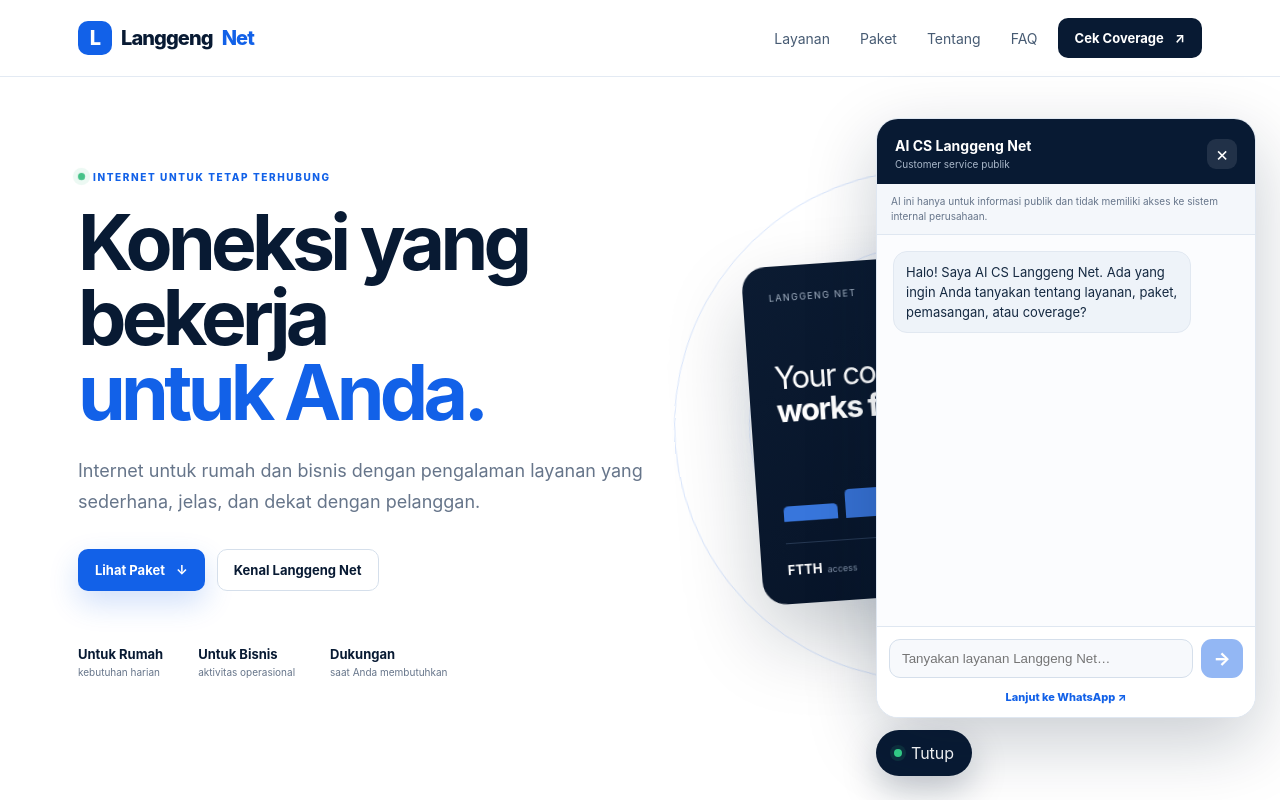
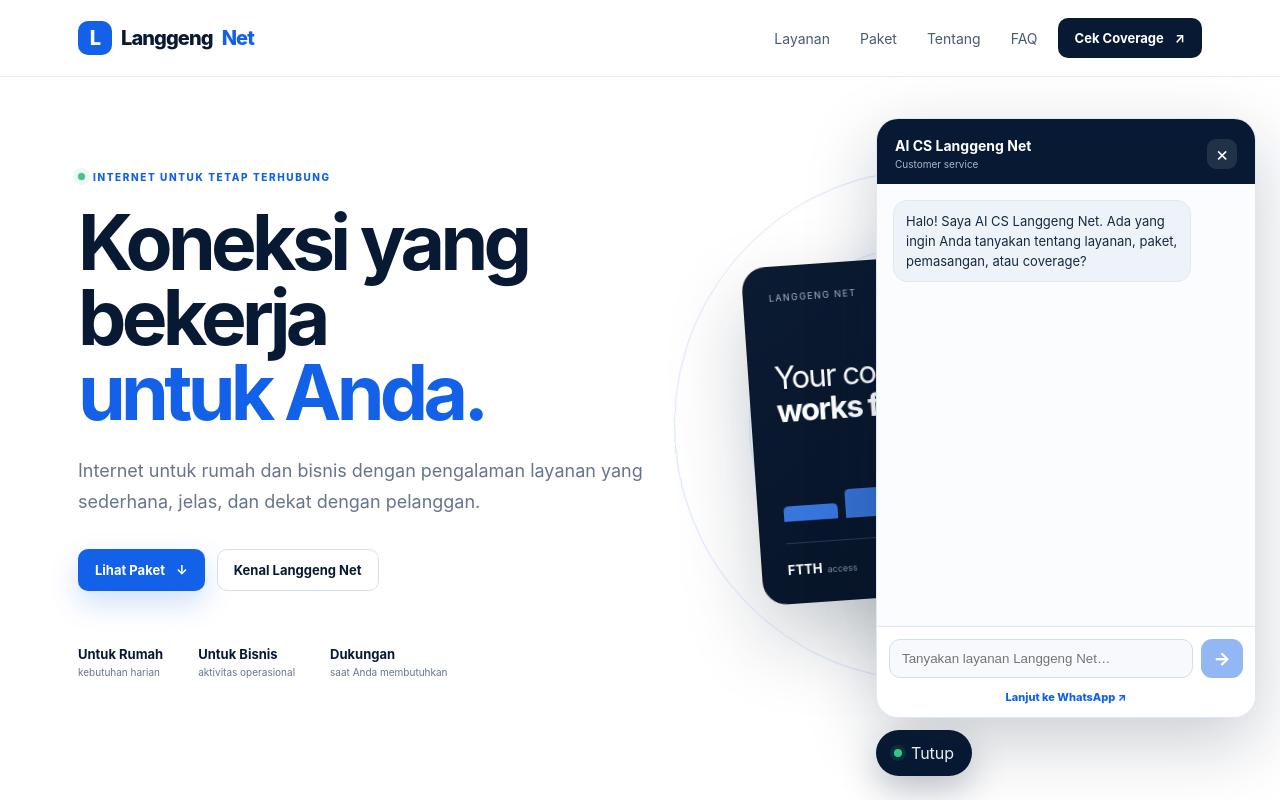
Before and after one commit to nocpmlbaru/langgengnet-profile, a Next.js app: page / in a window 1280 px wide. Both pictures are taken after a click on the button "Tanya AI CS". Shown: the top 800 px of the page. Built offline with nearby package versions, Linux system fonts and the light colour scheme.

Commit message:
style(ai-cs): remove internal access notice from public chat

```diff
--- a/app/components/public-ai-cs.tsx
+++ b/app/components/public-ai-cs.tsx
@@ -28,8 +28,7 @@
 
   return <div className={`public-ai ${open ? "is-open" : ""}`}>
     {open && <section className="public-ai-panel" aria-label="AI Customer Service Langgeng Net">
-      <div className="public-ai-head"><div><strong>AI CS Langgeng Net</strong><small>Customer service publik</small></div><button type="button" onClick={() => setOpen(false)} aria-label="Tutup AI CS">×</button></div>
-      <div className="public-ai-note">AI ini hanya untuk informasi publik dan tidak memiliki akses ke sistem internal perusahaan.</div>
+      <div className="public-ai-head"><div><strong>AI CS Langgeng Net</strong><small>Customer service</small></div><button type="button" onClick={() => setOpen(false)} aria-label="Tutup AI CS">×</button></div>
       <div className="public-ai-messages">{messages.map((item, index) => <div className={`public-ai-message ${item.role}`} key={`${index}-${item.text.slice(0, 12)}`}>{item.text}</div>)}{loading && <div className="public-ai-message ai">Mengetik…</div>}</div>
       <form onSubmit={send} className="public-ai-form"><input value={message} onChange={(e) => setMessage(e.target.value)} placeholder="Tanyakan layanan Langgeng Net…" maxLength={2000} aria-label="Pesan untuk AI CS" /><button type="submit" disabled={loading || !message.trim()} aria-label="Kirim pesan">→</button></form>
       <a className="public-ai-wa" href={whatsappHref} target="_blank" rel="noreferrer">Lanjut ke WhatsApp ↗</a>
```
